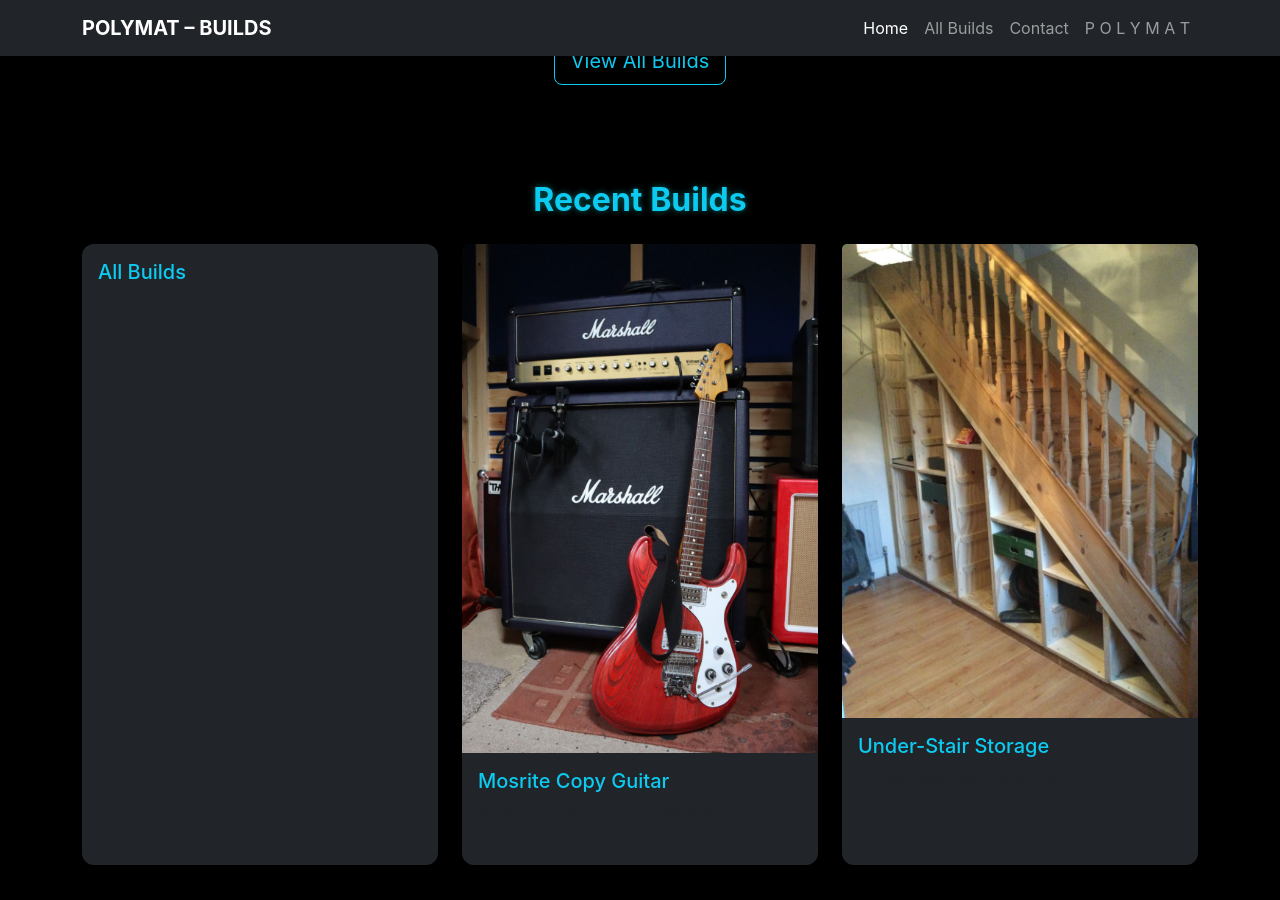
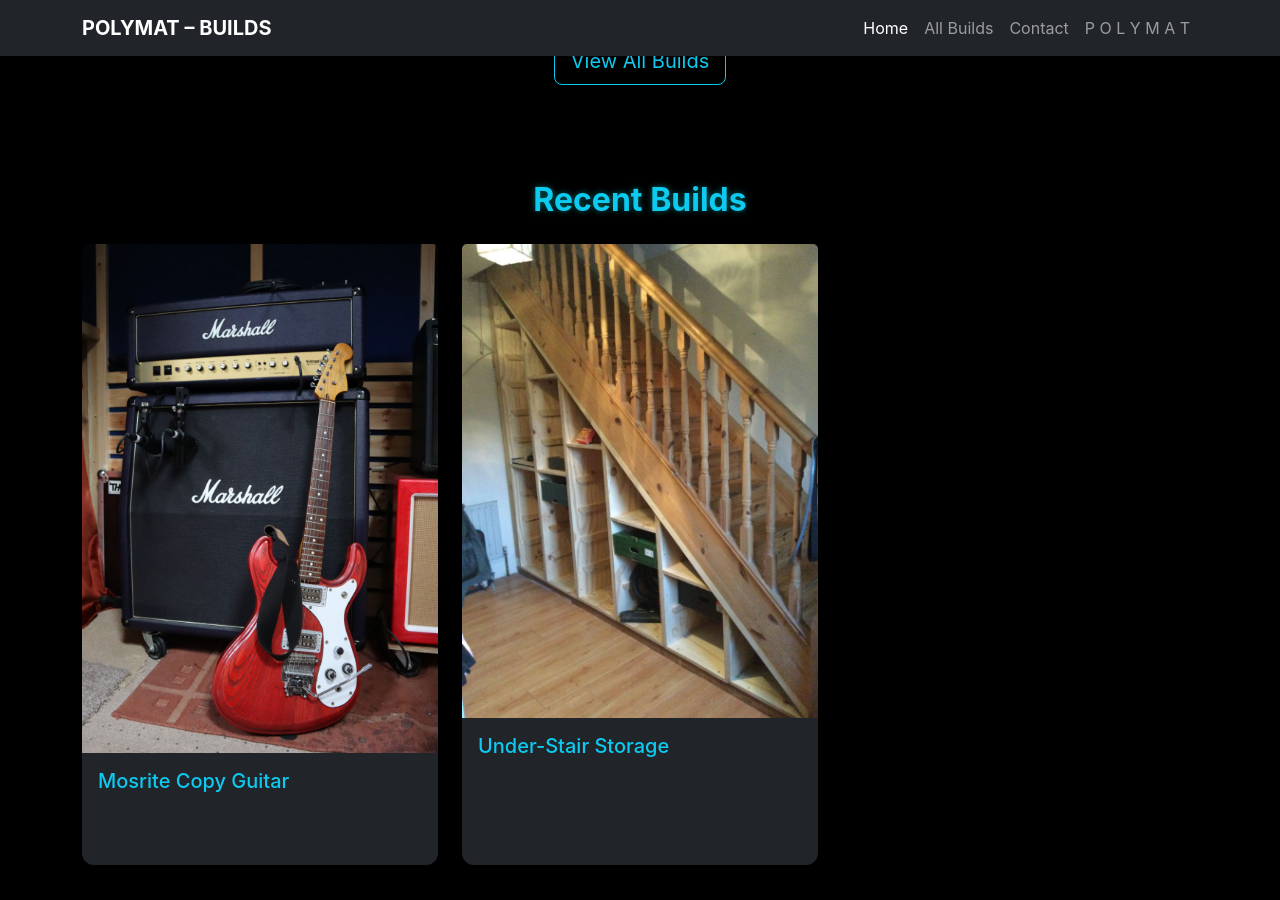
Before and after one commit to astro-mat/polymatBuilds, a Jekyll site: the page built from index.html, in a window 1280 px wide and 900 px high, scrolled down 398 px. Built offline with Jekyll 4.4.1, drawn with Linux system fonts in a browser that asks for light colours.

Commit message:
restructure html

```diff
--- a/_layouts/default.html
+++ b/_layouts/default.html
@@ -45,6 +45,7 @@
       </div>
     </nav>
 
+
     <!-- Spacer for fixed header -->
     <div style="height: 70px;"></div>
 
--- a/_layouts/home.html
+++ b/_layouts/home.html
@@ -37,13 +37,16 @@
   <!-- Spacer for fixed navbar -->
   <div style="height: 70px;"></div>
 
+  <!-- Page content gets injected here -->
+  {{ content }}
+
   <!-- Hero Section -->
-  <section class="text-center py-5">
+  <!-- <section class="text-center py-5">
     <h1 class="display-4 fw-bold mb-3 text-info">P O L Y M A T – Builds</h1>
-  </section>
+  </section> -->
 
   <!-- About Section -->
-  <section class="container py-5">
+  <!-- <section class="container py-5">
     <p class="text-light lead text-center" style="max-width: 800px; margin: 0 auto;">
       I create handmade furniture, synths, and electronics that explore the intersection of design and functionality.
       Each build is carefully crafted to combine aesthetics, ergonomics, and sound in a way that feels unique and personal.
@@ -51,10 +54,10 @@
     <div class="text-center mt-5">
       <a href="{{ site.baseurl }}/builds/" class="btn btn-outline-info btn-lg">View All Builds</a>
     </div>
-  </section>
+  </section> -->
 
   <!-- Recent Projects -->
-  <section class="container py-5">
+  <!-- <section class="container py-5">
     <h2 class="mb-4 text-info fw-bold text-center">Recent Builds</h2>
     <div class="row g-4">
       {% assign recent = site.builds | sort: 'date' | reverse | slice: 0,3 %}
@@ -74,7 +77,7 @@
         </div>
       {% endfor %}
     </div>
-  </section>
+  </section> -->
 
   <!-- Footer -->
   <footer class="text-center py-4 mt-5 border-top border-secondary">
--- a/index.html
+++ b/index.html
@@ -2,7 +2,7 @@
 layout: home
 title: Home
 ---
-<section class="container my-5">
+<!-- <section class="container my-5">
   <div class="text-center mb-5">
     <h1>P O L Y M A T – Builds</h1>
     <p class="lead text-muted">Handmade projects by <strong>Mat Warren</strong>.</p>
@@ -28,4 +28,46 @@
       </div>
     {% endfor %}
   </div>
+</section> -->
+
+
+<!-- Hero Section -->
+<section class="text-center py-5">
+  <h1 class="display-4 fw-bold mb-3 text-info">P O L Y M A T – Builds</h1>
 </section>
+
+<!-- About Section -->
+<section class="container py-5">
+  <p class="text-light lead text-center" style="max-width: 800px; margin: 0 auto;">
+    I create handmade furniture, synths, and electronics that explore the intersection of design and functionality.
+    Each build is carefully crafted to combine aesthetics, ergonomics, and sound in a way that feels unique and personal.
+  </p>
+  <div class="text-center mt-5">
+    <a href="{{ site.baseurl }}/builds/" class="btn btn-outline-info btn-lg">View All Builds</a>
+  </div>
+</section>
+
+<!-- Recent Projects -->
+<section class="container py-5">
+  <h2 class="mb-4 text-info fw-bold text-center">Recent Builds</h2>
+  <div class="row g-4">
+    {% assign recent = site.builds | sort: 'date' | reverse | slice: 0,3 %}
+    {% for build in recent %}
+      {% unless build.title == "All Builds" %}
+        <div class="col-md-4">
+          <div class="card h-100 shadow-sm border-0 bg-dark text-light">
+            <a href="{{ build.url | relative_url }}" class="text-decoration-none text-light">
+              {% if build.image %}
+                <img src="{{ build.image | relative_url }}" class="card-img-top" alt="{{ build.title }}">
+              {% endif %}
+              <div class="card-body">
+                <h5 class="card-title text-info">{{ build.title }}</h5>
+                <p class="card-text text-muted">{{ build.description }}</p>
+              </div>
+            </a>
+          </div>
+        </div>
+      {% endunless %}
+    {% endfor %}
+  </div>
+</section>
```
